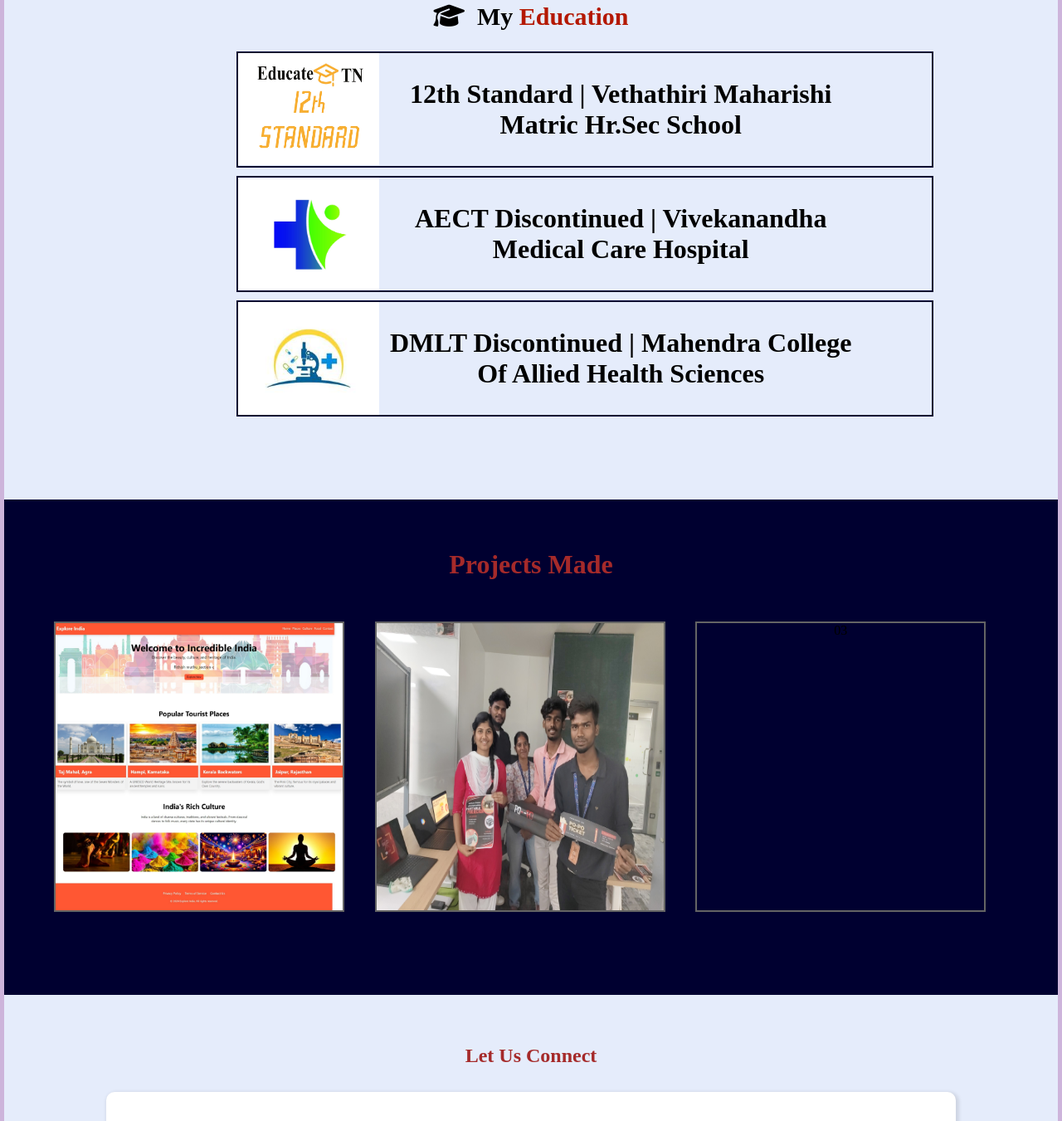
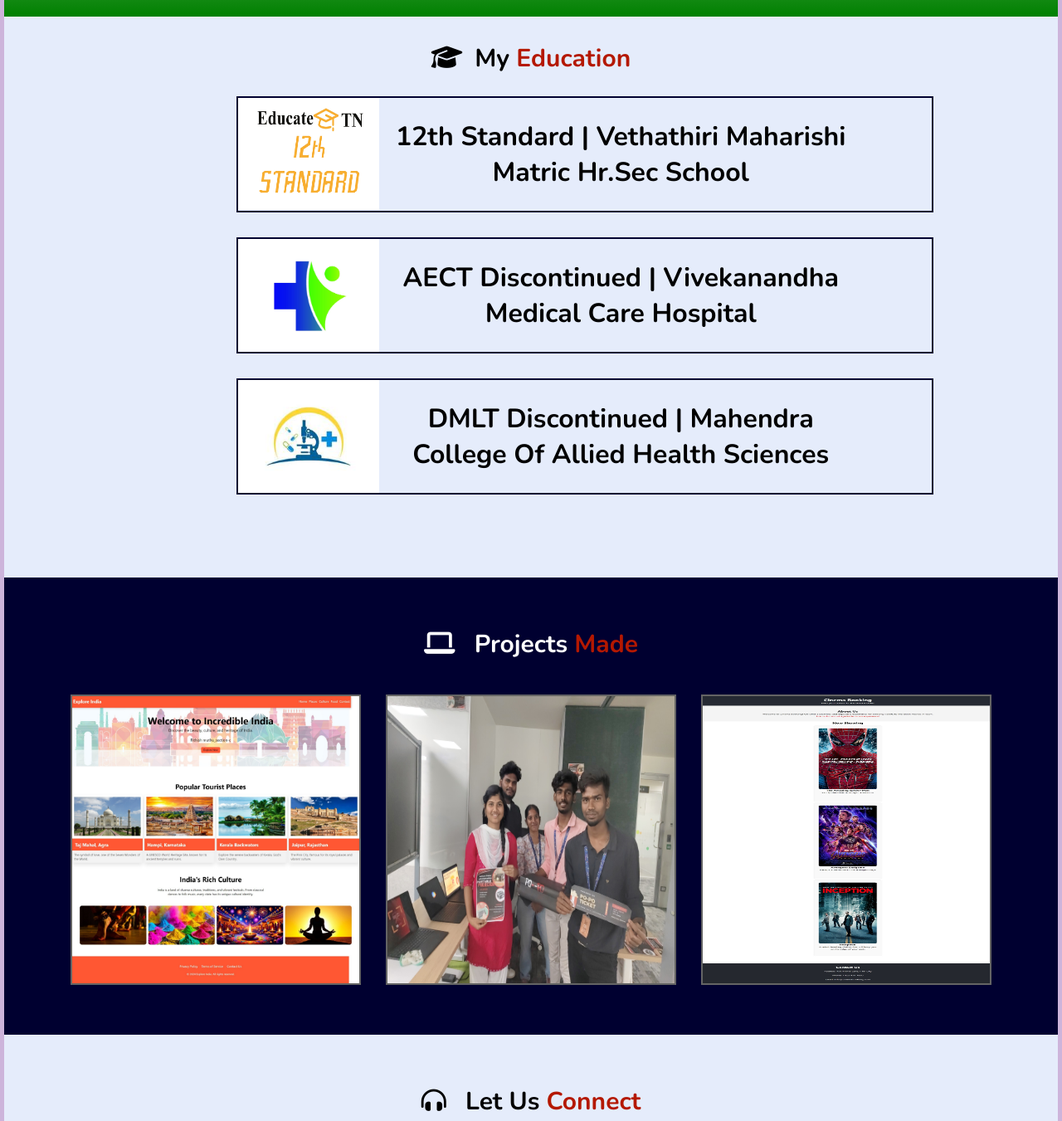
Before and after one commit to Rakesh10-JK/Rakesh-portfolio, a plain HTML site: page index.html in a window 1280 px wide. Shown: the part 1184-2535 px from the top of the page at 83% size. Drawn offline with nearby package versions, Linux system fonts and the light colour scheme.

Commit message:
complete so fars

```diff
--- a/index.html
+++ b/index.html
@@ -25,7 +25,7 @@
         <div class="intro-1">
         <div class="intro-2">
           <p class="intro-5">Hello, I'm</p>
-          <h2 class="intro-5">Rakesh</h2>
+          <h2 class="intro-6">Rakesh</h2>
           <p>Web developer</p>
         </div>
         <div class="oo">
@@ -42,7 +42,7 @@
           <img src="assets/images/wall paper.jpg" title="Rakesh" />
         </div>
       </div>
-      <h2 class="rrr"><i class="fa-solid fa-user"></i> About <span class="highlight">Me</span></h2>
+      <h2 class="rrr header-text"><i class="fa-solid fa-user"></i> About <span class="highlight">Me</span></h2>
       <p class="line">
         I am Rakesh Raj, and I come from Salem. I am 21 years old. I come from a
         small family. My brother is a painter. I studied at Vethathiri Maharishi
@@ -94,19 +94,19 @@
     </section>
 
     <div class="project" id="project">
-      <h1>Projects Made</h1>
+      <h2 class="pro"><i class="fa-solid fa-laptop"></i> Projects <span class="highlight"> Made </span></h2>
       <section class="sec-pro">
         <div class="grid">
           <div class="pr"><img src="assets/images/rakesh.jpeg" height="346px" width="346px"></div>
           <div class="pr"><img src="assets/images/Whatsapp portfolio image.jpg" height="346px" width="346px"></div>
-          <div class="pr">03</div>
+          <div class="pr"><img src="assets/images/Css Booking Website Image.jpeg" height="346px" width="346px"></div>
         </div>
       </section>
     </div>
 
     <section class="contact" id="contact">
       <div class="contact-head content-head">
-        <h1>Let Us Connect</h1>
+        <h2 class="noob"><i class="fa-solid fa-headphones-simple"></i> Let Us <span class="highlight"> Connect</span></h2>
       </div>
       <div class="para-div">
         <div class="contact-details flex-item">
--- a/style.css
+++ b/style.css
@@ -1,3 +1,4 @@
+@import url('https://fonts.googleapis.com/css2?family=Nunito:ital,wght@0,200..1000;1,200..1000&display=swap');
 body {
   text-align: center;
   background-color: white;
@@ -7,6 +8,8 @@ body {
   box-sizing: border-box;
   padding: 0;
   margin: 0;
+  font-family: "Nunito", sans-serif;
+
 }
 h1 {
   text-align: center;
@@ -112,7 +115,7 @@ h2 {
 .grid {
   display: grid;
   grid-template-columns: 1fr 1fr 1fr;
-  gap: 10px;
+  gap: 30px;
 }
 .pr {
   border: #646464 2px solid;
@@ -263,7 +266,8 @@ input {
 }
 .sec-pro {
   display: grid;
-  margin-bottom: 40px;
+  gap: 100px;
+  place-items: center;
   background-color: #000030;
 }
 .line{
@@ -280,6 +284,10 @@ input {
 }
 .intro-5{
   padding-bottom: 40px;
+}
+.intro-6{
+  padding-bottom: 40px;
+  color: brown;
 }
 .intro-1{
   display: flex;
@@ -321,6 +329,10 @@ align-items: center;
 .flex-child img {
   width: 100%;
   object-fit: cover;
+}
+.pro{
+  color: white;
+  padding-bottom: 40px;
 }
 .input-div {
   width: 100%;
```
Also changed, not shown: assets/images/Css Booking Website Image.jpeg (added).
